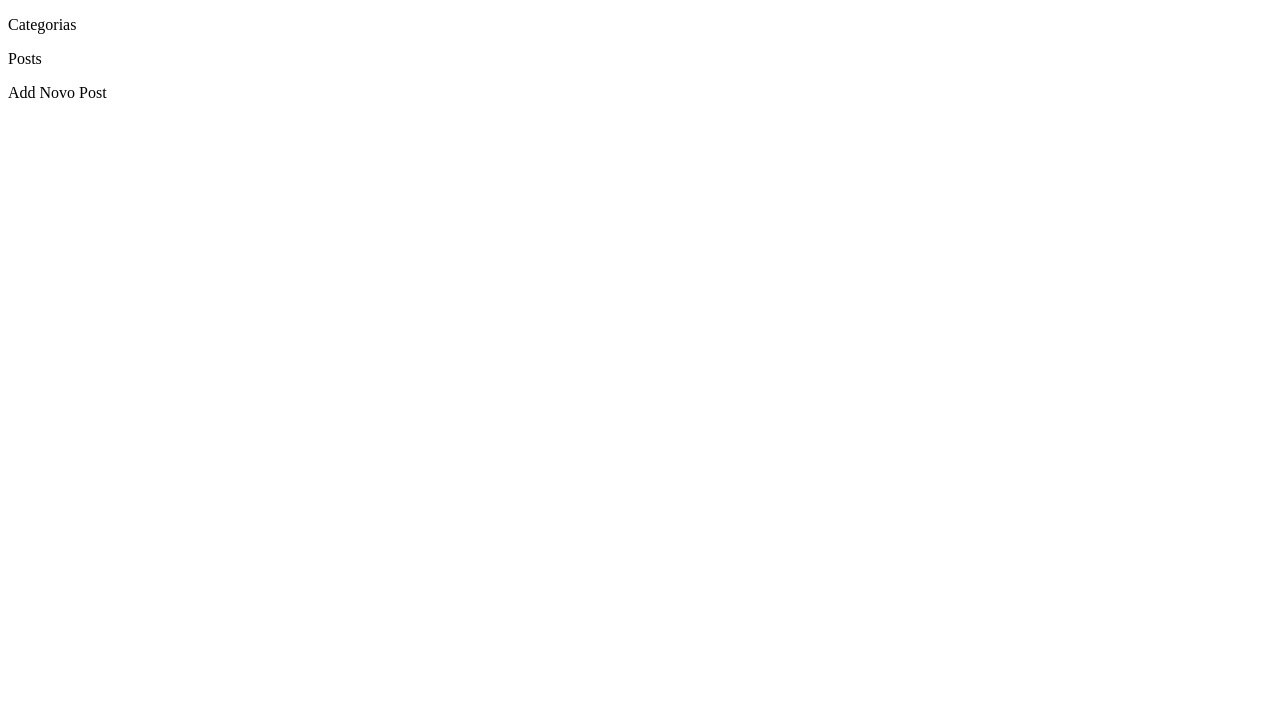
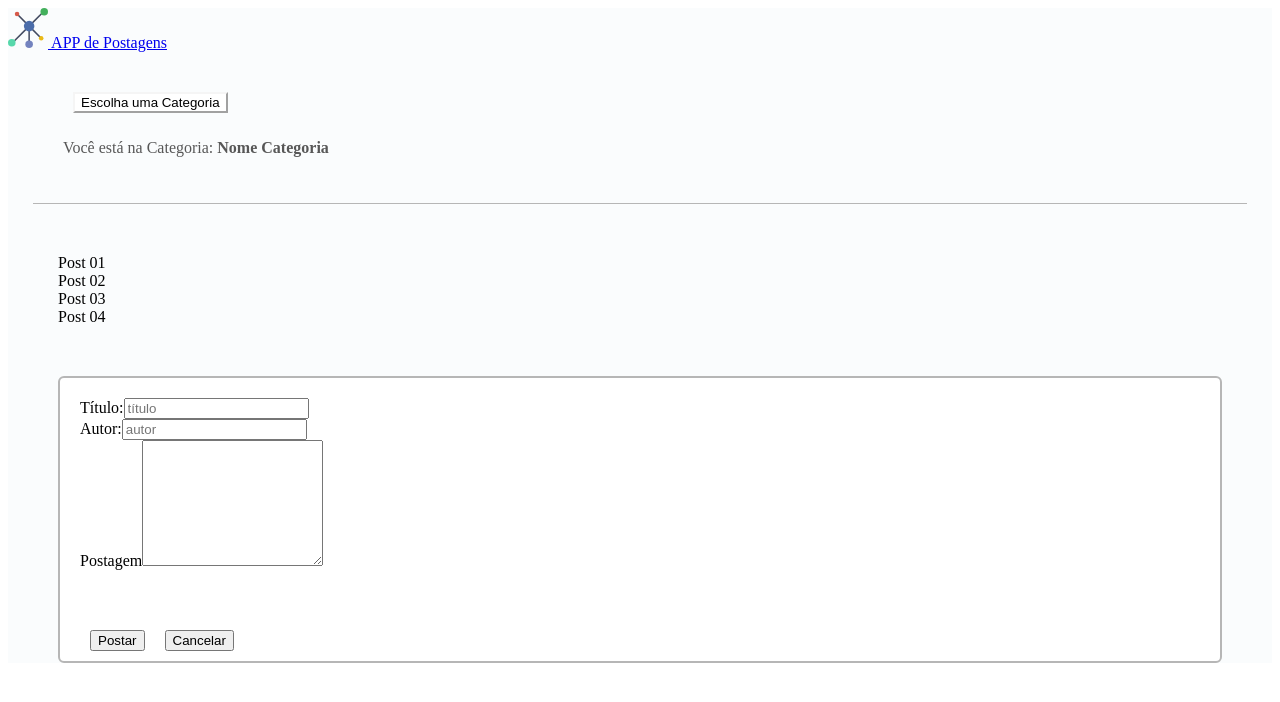
Before and after one commit to adeiltonsousa/reactnd-project-readable-frontend, a React (Create React App) app: page / in a window 1280 px wide. Shown: the top 702 px of the page. Built offline with nearby package versions, Linux system fonts and the light colour scheme; the HTML template or start-up script is replaced by a standard one.

Commit message:
Componetes (Categories, NavBar, NewPost e Posts) com UI funcional

```diff
--- a/package.json
+++ b/package.json
@@ -2,6 +2,7 @@
   "name": "reactnd-project-readable-frontend",
   "version": "0.1.0",
   "private": true,
+  "license": "MIT",
   "dependencies": {
     "bootstrap": "^4.3.1",
     "install": "^0.12.2",
--- a/src/App.js
+++ b/src/App.js
@@ -1,17 +1,22 @@
 import React, { Component } from 'react'
-import Button from 'react-bootstrap/Button'
 import Categories from './components/Categories'
 import NewPost from './components/NewPost'
+import NavBar from './components/NavBar'
 import Posts from './components/Posts'
+import { Container } from 'react-bootstrap';
+import './style.css'
+
+
 
 class App extends Component {
   render() {
     return (
-      <div className="App">
+      <Container className="container">
+        <NavBar />
         <Categories />
         <Posts />
         <NewPost />
-      </div>
+      </Container>
     );
   }
 }
--- a/src/components/Categories.js
+++ b/src/components/Categories.js
@@ -1,12 +1,28 @@
 import React from 'react'
+import { Dropdown, DropdownButton, Row, Col } from 'react-bootstrap';
+
+
 
 class Categories extends React.Component {
 
   render() {
 
     return (
-      <div>
-        <p>Categorias</p>
+      <div className="separar categorias">
+        <Row>
+          <Col>
+            <DropdownButton id="dropdown-Secondary-button" title="Escolha uma Categoria">
+              <Dropdown.Item href="#/action-1">Categoria 1</Dropdown.Item>
+              <Dropdown.Item href="#/action-2">Categoria 2</Dropdown.Item>
+              <Dropdown.Item href="#/action-3">Categoria 3</Dropdown.Item>
+            </DropdownButton>
+          </Col>
+          <Col>
+            <p>
+              Você está na Categoria: <strong>Nome Categoria</strong>
+            </p>
+          </Col>
+        </Row>
       </div>
     );
   }
--- /dev/null
+++ b/src/components/NavBar.js
@@ -0,0 +1,28 @@
+import React from 'react'
+import { Navbar } from 'react-bootstrap';
+import icon from './icon.svg'
+
+
+
+class NavBar extends React.Component {
+
+  render() {
+
+    return (
+        <Navbar bg="dark" variant="dark">
+            <Navbar.Brand href="#home">
+            <img
+                alt=""
+                src={ icon }
+                width="40"
+                height="40"
+                className="d-inline-block align-top"
+            />
+            {' APP de Postagens'}
+            </Navbar.Brand>
+        </Navbar>
+    );
+  }
+}
+
+export default NavBar
--- a/src/components/NewPost.js
+++ b/src/components/NewPost.js
@@ -1,13 +1,43 @@
 import React from 'react'
+import { Form, Col, Row, Button, ButtonToolbar } from 'react-bootstrap';
+
 
 class NewPost extends React.Component {
 
   render() {
 
     return (
-      <div>
-        <p>Add Novo Post</p>
-      </div>
+      <Form className="separar newPost">
+        <Form.Group controlId="formGroupPost">
+
+          <Row>
+            <Col>
+              <Form.Label>Título:</Form.Label>
+              <Form.Control type="text" placeholder="título" />
+            </Col>
+            <Col>
+              <Form.Label>Autor:</Form.Label>
+              <Form.Control type="text" placeholder="autor" />
+            </Col>
+          </Row>
+
+          <Row>
+            <Col>
+              <Form.Label>Postagem</Form.Label>
+              <Form.Control as="textarea" rows="8" />
+            </Col>
+          </Row>
+          <Row>
+            <Col>
+              <ButtonToolbar className="separar">
+                <Button variant="outline-secondary" >Postar</Button>
+                <Button variant="outline-secondary">Cancelar</Button>
+              </ButtonToolbar>
+            </Col>
+          </Row>
+
+        </Form.Group>
+      </Form>
     );
   }
 }
--- a/src/components/Posts.js
+++ b/src/components/Posts.js
@@ -1,13 +1,18 @@
 import React from 'react'
+import { ListGroup } from 'react-bootstrap';
+
 
 class Posts extends React.Component {
 
   render() {
 
     return (
-      <div>
-        <p>Posts</p>
-      </div>
+      <ListGroup className="posts separar">
+        <ListGroup.Item>Post 01         </ListGroup.Item>
+        <ListGroup.Item>Post 02         </ListGroup.Item>
+        <ListGroup.Item>Post 03         </ListGroup.Item>
+        <ListGroup.Item>Post 04         </ListGroup.Item>
+      </ListGroup>
     );
   }
 }
--- /dev/null
+++ b/src/style.css
@@ -0,0 +1,56 @@
+Button {
+    margin: 10px;
+}
+
+.separar {
+    margin-top: 50px;
+}
+
+.categorias {
+    border-bottom: rgb(182, 182, 182) solid 1px;
+    color: rgb(87, 87, 87);
+    padding: 30px;
+    margin-left: 25px;
+    margin-right: 25px;
+    margin-top: 0px;
+}
+
+.container {
+    background-color: #fafcfd;
+    width: 100%;
+    padding: 0px;
+}
+
+.btn-primary {
+    color: black;
+    background-color: #fff;
+    border-color: #F5F5F5;
+}
+
+.btn-primary:hover {
+    color: black;
+    background-color: #fff;
+    border-color: #F5F5F5;
+}
+
+.show>.btn-primary.dropdown-toggle {
+    color: black;
+    background-color: #fff;
+    border-color: #F5F5F5;
+}
+
+.newPost {
+    background-color:#fff;
+    padding: 20px;
+    padding-bottom: 0px;
+    border-radius: 6px;
+    border: rgb(182, 182, 182) solid 2px;
+    margin-bottom: 70px;
+    margin-left: 50px;
+    margin-right: 50px;
+}
+
+.posts {
+    margin-left: 50px;
+    margin-right: 50px;
+}
```
Also changed, not shown: src/components/icon.svg (added), src/static/img/icon_nav.png (added).
